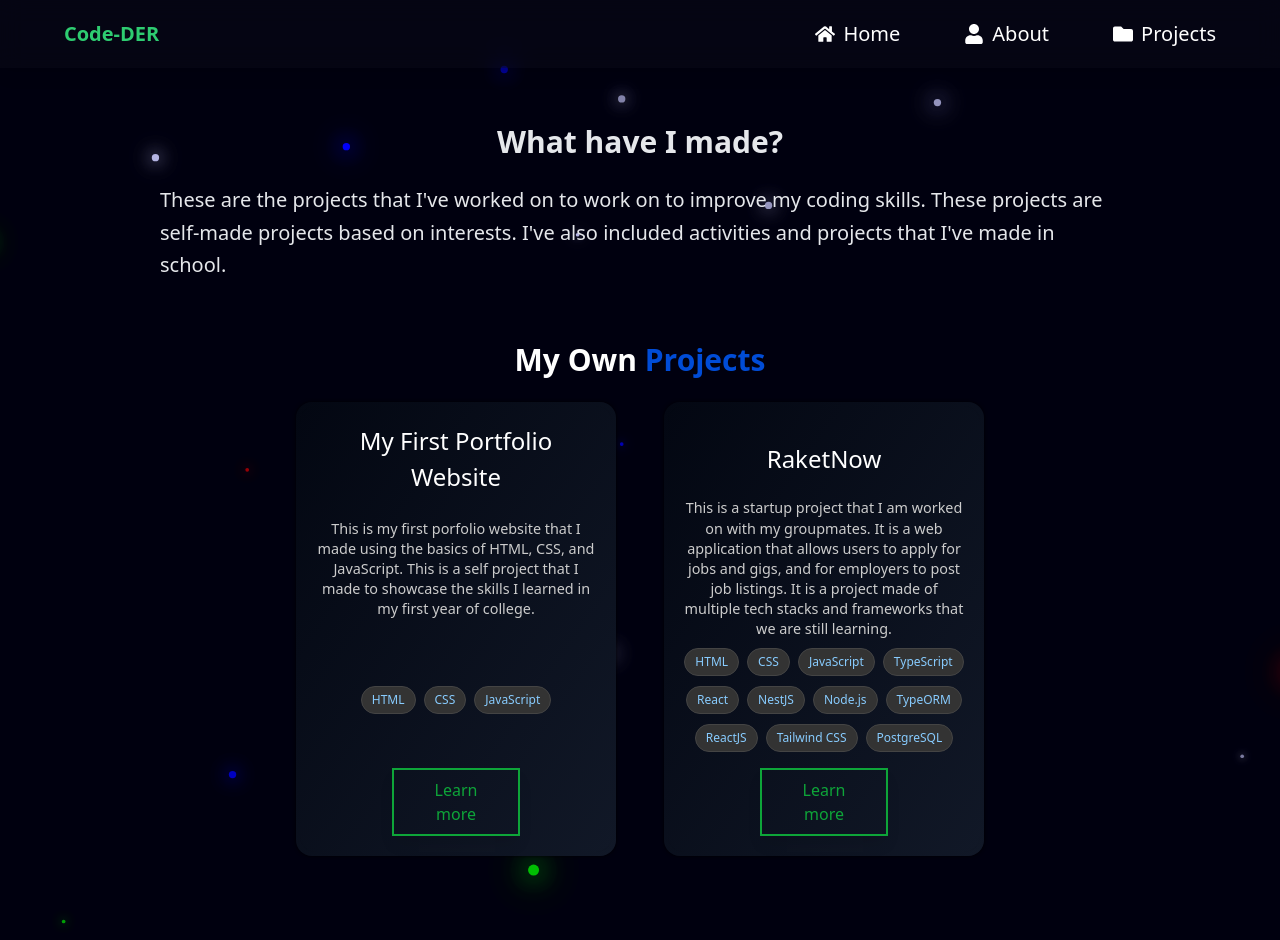
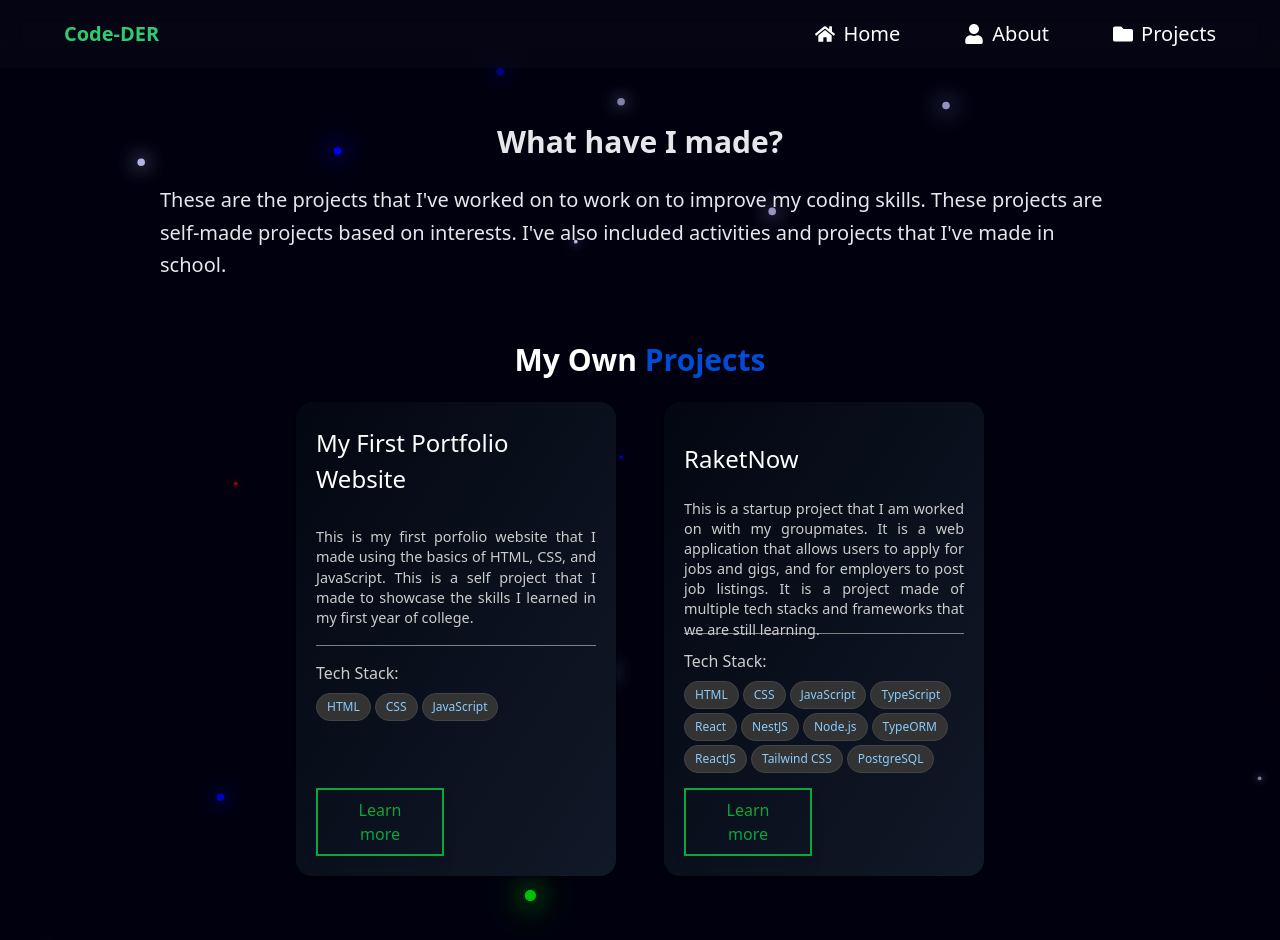
Before and after one commit to Code-DER/Xander-Jay-Cagang-Portfolio, a React (Vite) app in the folder my-portfolio/: page /projects in a window 1280 px wide. Shown: the top 940 px of the page. Built offline with nearby package versions, Linux system fonts and the light colour scheme.

Commit message:
feat: changed card layout

```diff
--- a/my-portfolio/src/components/Card.jsx
+++ b/my-portfolio/src/components/Card.jsx
@@ -15,11 +15,16 @@
                             </div>
                         </div>
                         <div className="tech-stack">
-                            {data.tech.map((tech, index) => {
-                                return (
-                                    <span key={index} className="tech-badge">{tech}</span>
-                                )
-                            })}
+                            <div>
+                                <p>Tech Stack:</p>
+                            </div>
+                            <div>
+                                {data.tech.map((tech, index) => {
+                                    return (
+                                        <span key={index} className="tech-badge">{tech}</span>
+                                    )
+                                })}
+                            </div>
                         </div>
                         <a href={data.link} className="action-btn">
                             <button>
@@ -35,7 +40,7 @@
     const StyledWrapper = styled.div`
         .card {
             width: 320px;
-            height: 454px;
+            height: 474px;
             display: flex;
             justify-content: center;
             align-items: center;
@@ -57,7 +62,7 @@
             color: white;
             display: flex;
             flex-direction: column;
-            align-items: center;
+            // align-items: center;
             background: linear-gradient(to top left, #111827, #030712);
         }
 
@@ -66,17 +71,19 @@
             height: 60%;
             display: flex;
             flex-direction: column;
+            border-bottom: 1px solid gray;
         }
         .text-section-title {
             height: 40%;
             display: flex;
-            justify-content: center;
+            text-align: left;
             align-items: center;
         }
         .text-section-description {
             height: 60%;
             display: flex;
             align-items: center;
+            text-align: justify;
         }
         .text-section h3 {
             font-size: 1.5rem;
@@ -92,9 +99,8 @@
         // tech badge
         .tech-stack {
             display: flex;
-            flex-wrap: wrap;
-            justify-content: center;
-            align-items: center;
+            flex-direction: column;
+            text-align: left;
             gap: 8px;
             margin: 15px 0;
             height: 30%;
@@ -107,6 +113,15 @@
             font-size: 0.75rem;
             color: #88ccff;
             border: 1px solid #444;
+        }
+
+        .tech-stack div:nth-child(1) {
+            color: #ccc;
+        }
+        .tech-stack div:nth-child(2) {
+            display: flex;
+            flex-wrap: wrap;
+            gap: 4px;
         }
 
         // Button
```
